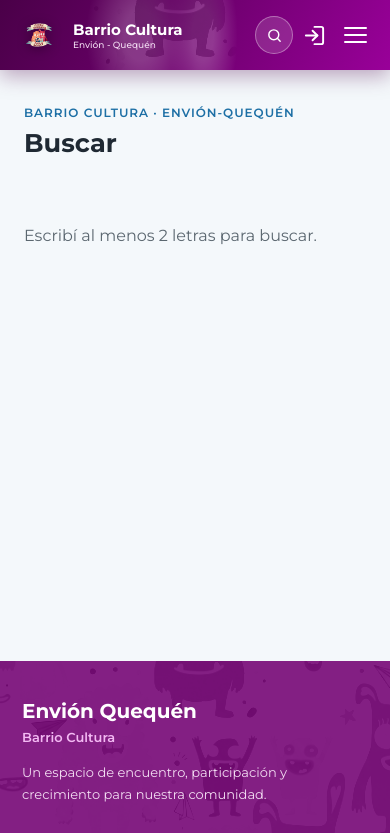
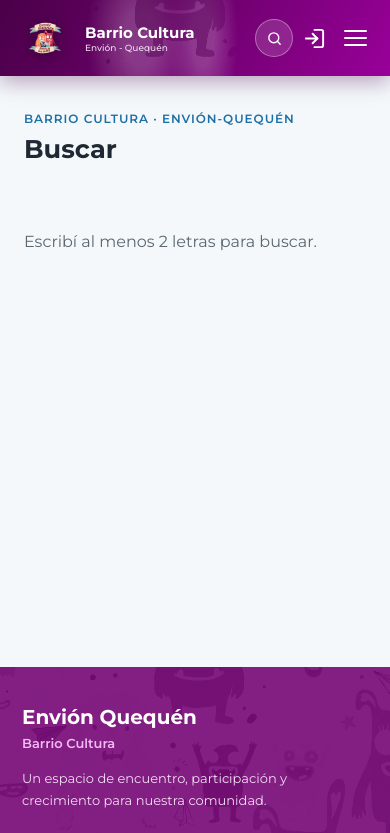
Before and after one commit to LucaMisho/proyecto-final-utn, a React (Vite) app in the folder codigo/frontend/: page /buscar in a window 390 px wide. Shown: the top 833 px of the page. Built offline with nearby package versions, Linux system fonts and the light colour scheme.

Commit message:
Ajustando tamaño del logo en el encabezado

```diff
--- a/codigo/frontend/src/styles/Header.css
+++ b/codigo/frontend/src/styles/Header.css
@@ -46,8 +46,8 @@
 }
 
 .header-logo img {
-  width: 58px;
-  height: 58px;
+  width: 80px;
+  height: 80px;
   object-fit: contain;
   filter: drop-shadow(0 2px 6px rgba(0, 0, 0, 0.35));
   transition: transform 0.25s;
@@ -176,8 +176,8 @@
   }
 
   .header-logo img {
-    width: 48px;
-    height: 48px;
+    width: 60px;
+    height: 60px;
   }
 
   .header-titulo {
```
